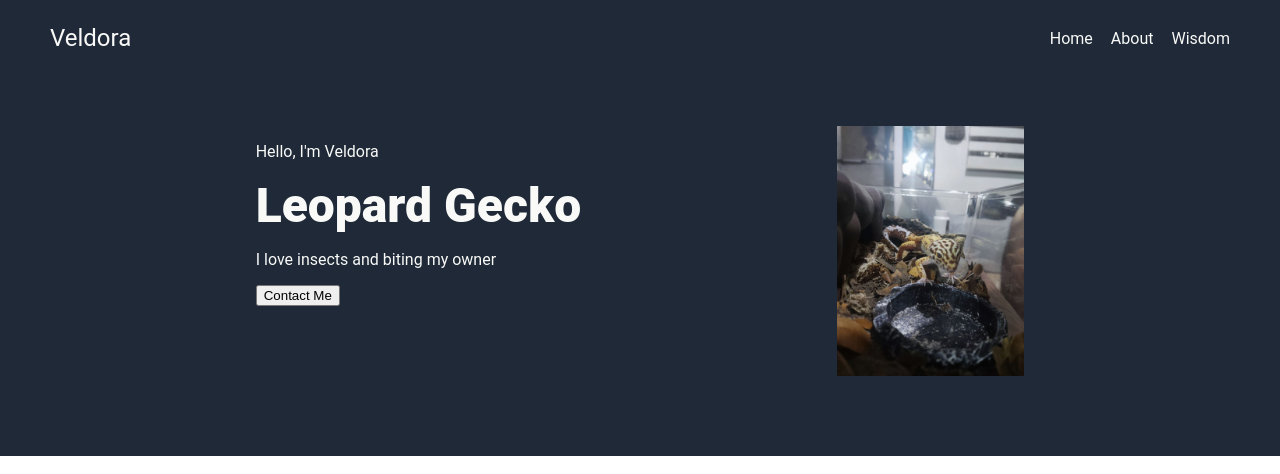
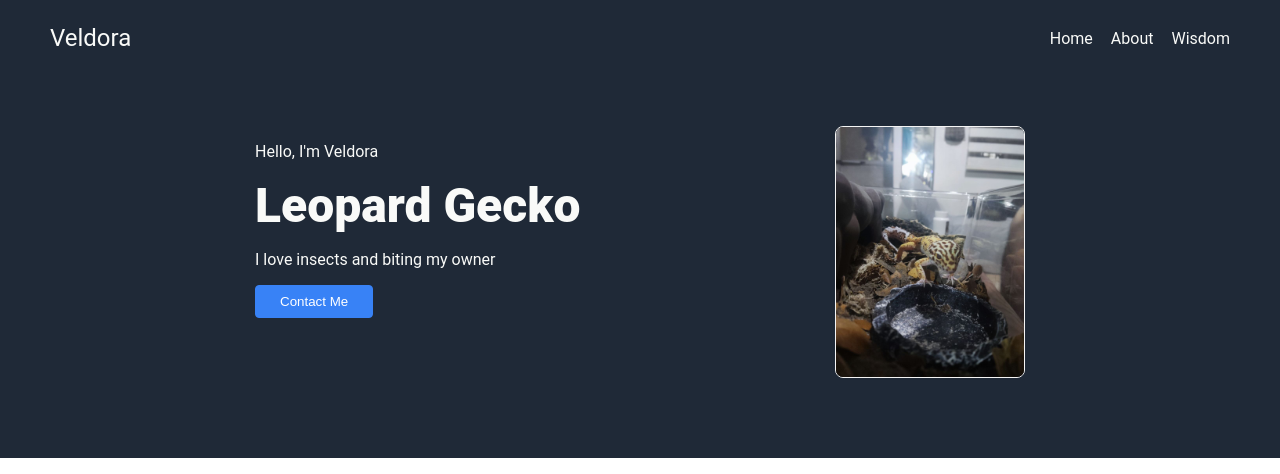
Before and after one commit to RafaelEspina1102/top-landing-page, a plain HTML site: page index.html in a window 1280 px wide. Shown: the top 474 px of the page. Drawn offline with Linux system fonts and the light colour scheme.

Commit message:
completed task

```diff
--- a/index.html
+++ b/index.html
@@ -25,7 +25,12 @@
         <p>I love insects and biting my owner</p>
         <button>Contact Me</button>
       </div>
-      <img src="velodra.jpg" alt="Picture of a dragon" height="250px" />
+      <img
+        class="first-veldora"
+        src="img/velodra.jpg"
+        alt="Picture of a dragon"
+        height="250px"
+      />
     </div>
 
     <!--Second Section-->
@@ -34,22 +39,22 @@
 
       <div class="container-two">
         <div class="picture">
-          <img class="veldora" src="Veldora-Sleep.jpg" height="150px" />
+          <img class="veldora" src="img/Veldora-Sleep.jpg" height="150px" />
           <p>I Sleep</p>
         </div>
 
         <div class="picture">
-          <img class="veldora" src="Veldora-Talk.jpg" height="150px" />
+          <img class="veldora" src="img/Veldora-Talk.jpg" height="150px" />
           <p>I Talk</p>
         </div>
 
         <div class="picture">
-          <img class="veldora" src="Veldora-Smile.jpg" height="150px" />
+          <img class="veldora" src="img/Veldora-Smile.jpg" height="150px" />
           <p>I Smile</p>
         </div>
 
         <div class="picture">
-          <img class="veldora" src="Veldora-Escape.jpg" height="150px" />
+          <img class="veldora" src="img/Veldora-Escape.jpg" height="150px" />
           <p>I Escape</p>
         </div>
       </div>
--- a/style.css
+++ b/style.css
@@ -5,6 +5,14 @@ body {
 
 ul {
   list-style-type: none;
+}
+
+.information button {
+  color: white;
+  background-color: #3882f6;
+  border-radius: 4px;
+  padding: 8px 24px;
+  border: 1px solid #3882f6;
 }
 
 .header {
@@ -140,3 +148,8 @@ ul {
   padding: 8px;
   color: white;
 }
+
+.first-veldora {
+  border: 1px solid whitesmoke;
+  border-radius: 8px;
+}
```
Also changed, not shown: img/Veldora-Smile.jpg (added), img/velodra.jpg (added), 3 other files.
